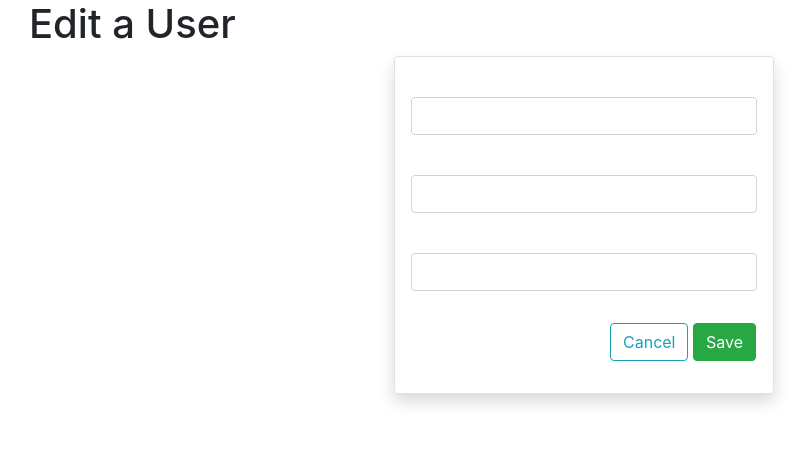
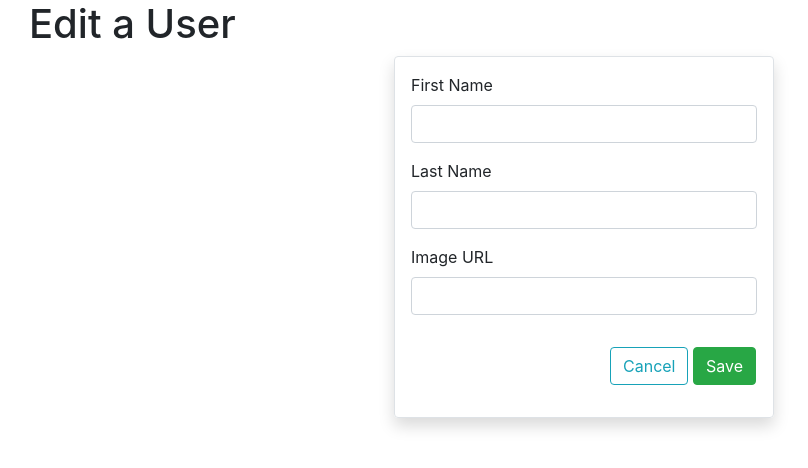
Before and after one commit to andreamartz/sb-23-1-blogly, a Flask app: template templates/users/edit-user.html in a window 1280 px wide. Shown: the part 56-524 px from the top of the page, without its empty margins (56-864 px from the left). Run offline with Flask 2, Linux system fonts and the light colour scheme; the template is opened without the code that fills it, so the values that code supplies are empty; parts of the project's set-up code (start-up, migrations or seed data) failed here and were passed over; some libraries are stand-ins or nearby versions.

Commit message:
Add labels to form inputs

```diff
--- a/templates/users/edit-user.html
+++ b/templates/users/edit-user.html
@@ -9,15 +9,15 @@
     <form method="POST">
       <!-- <form method="POST"> -->
       <div class="form-group">
-        <label for="first-name"></label>
+        <label for="first-name">First Name</label>
         <input type="text" name="first-name" class="form-control" id="first-name" value="{{user.first_name}}">
       </div>
       <div class="form-group">
-        <label for="last-name"></label>
+        <label for="last-name">Last Name</label>
         <input type="text" name="last-name" class="form-control" id="last-name" value="{{user.last_name}}">
       </div>
       <div class="form-group">
-        <label for="profile-image"></label>
+        <label for="profile-image">Image URL</label>
         <input type="url" name="profile-image" class="form-control" id="profile-image" value="{{user.image_url}}">
       </div>
       <div class="row justify-content-end">
```
